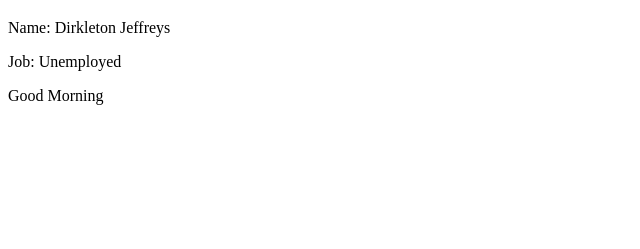
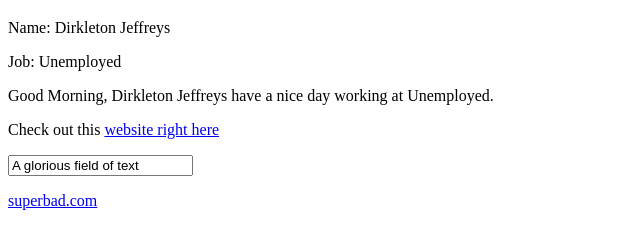
Before and after one commit to tr0pical1nternet/vue-app-tut, a plain HTML site: page index.html in a window 1280 px wide. Shown: the part 61-310 px from the top of the page, without its empty margins (0-640 px from the left). Drawn offline with nearby package versions, Linux system fonts and the light colour scheme.

Commit message:
data binding

```diff
--- a/app.js
+++ b/app.js
@@ -3,12 +3,15 @@ new Vue({
 
   data: {
     name: "Dirkleton Jeffreys",
-    job: "Unemployed"
+    job: "Unemployed",
+    website: "https://charlesrobertson.co",
+    text: "A glorious field of text",
+    hotlink: '<a href="http://www.superbad.com">superbad.com</a>'
   },
 
   methods: {
     greet: function() {
-      return "Good Morning";
+      return "Good Morning, " + this.name + " have a nice day working at " + this.job + ".";
     }
   }
 })
--- a/index.html
+++ b/index.html
@@ -12,6 +12,9 @@
       <p>Name: {{ name }}</p>
       <p>Job: {{ job }}</p>
       <p>{{ greet() }}</p>
+      <p>Check out this <a v-bind:href="website">website right here</a></p>
+      <input type="text" v-bind:value="text" />
+      <p v-html="hotlink"></p>
       <script src="app.js"></script>
     </div>
   </body>
```
